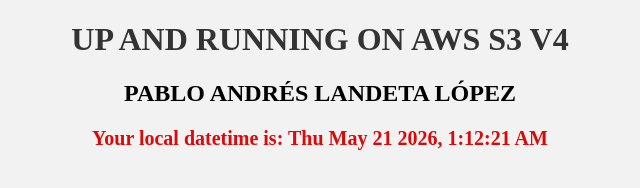
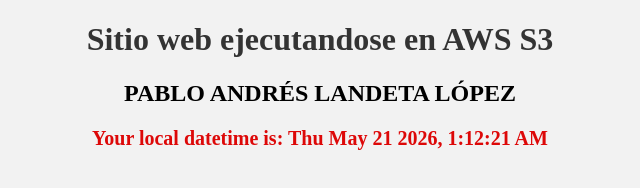
Before and after one commit to palandeta/ISAabr26-GitHubActions-S3, a plain HTML site: page index.html in a window 1280 px wide. Shown: the whole page, without its empty margins (320-960 px from the left). Drawn offline with Linux system fonts and the light colour scheme.

Commit message:
Actualizo index.html

```diff
--- a/index.html
+++ b/index.html
@@ -7,7 +7,7 @@
   </head>
   <body>
     <center>
-      <h1>UP AND RUNNING ON AWS S3 V4</h1>
+      <h1>Sitio web ejecutandose en AWS S3</h1>
       <h2>PABLO ANDRÉS LANDETA LÓPEZ</h2>
     </center>
     <p id="date"></p>
```
